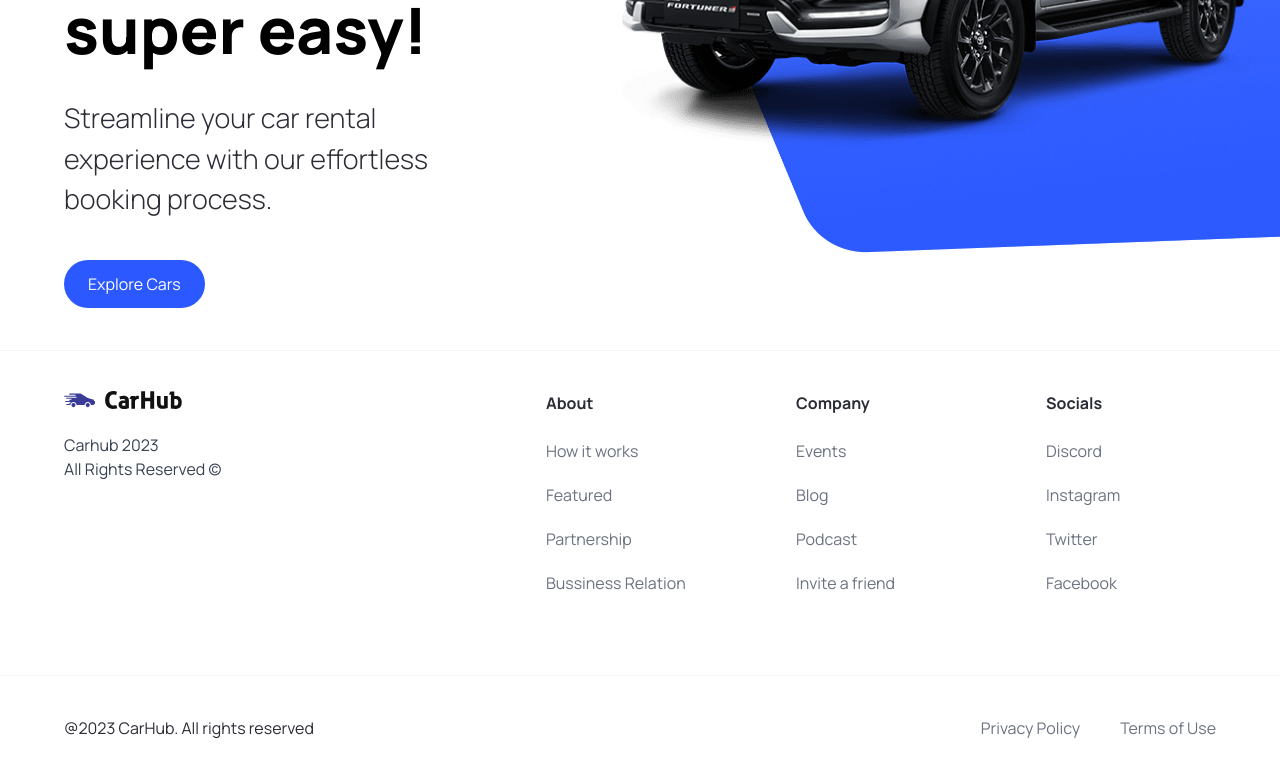
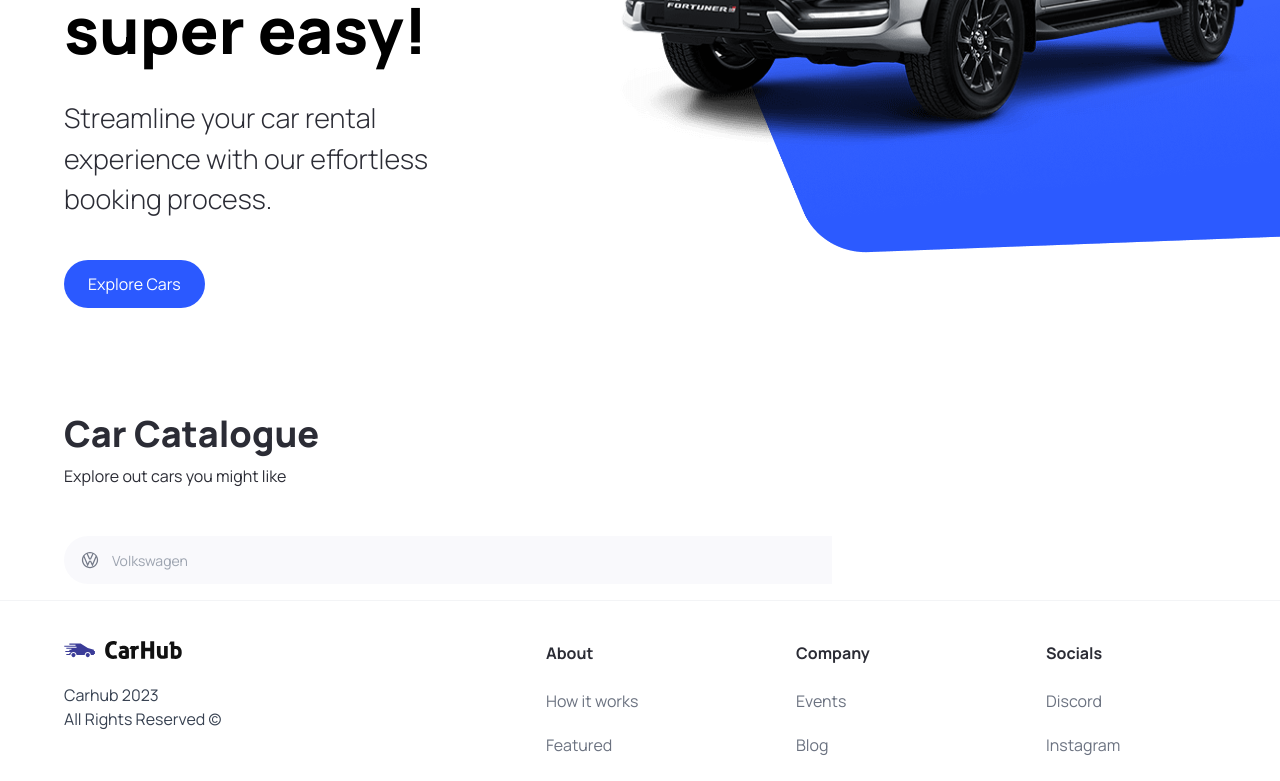
Before and after one commit to agmkowalczyk/nextjs-car-showcase, a Next.js app: page / in a window 1280 px wide. Shown: the part 450-1231 px from the top of the page. Built offline with nearby package versions, Linux system fonts and the light colour scheme.

Commit message:
SearchManufacturer

```diff
--- a/app/page.tsx
+++ b/app/page.tsx
@@ -1,9 +1,23 @@
-import { Hero } from '@/components'
+import { Hero, SearchBar } from '@/components'
+import { fuels, yearsOfProduction } from '@/contants'
 
 const Home = () => {
   return (
     <main className='overflow-hidden'>
       <Hero />
+
+      <div className='mt-12 padding-x padding-y max-width' id='discover'>
+        <div className='home__text-container'>
+          <h1 className='text-4xl font-extrabold'>Car Catalogue</h1>
+          <p>Explore out cars you might like</p>
+        </div>
+
+        <div className='home__filters'>
+          <SearchBar />
+
+
+        </div>
+      </div>
     </main>
   )
 }
--- /dev/null
+++ b/components/SearchBar.tsx
@@ -0,0 +1,24 @@
+'use client'
+
+import { useState } from 'react'
+import { SearchManufacturer } from './'
+
+const SearchBar = () => {
+  const [manufacturer, setManufacturer] = useState('')
+
+  const handleSearch = () => { }
+
+  return (
+    <form className='searchbar' onSubmit={handleSearch}>
+      <div className='searchbar__item'>
+        <SearchManufacturer
+          manufacturer={manufacturer}
+          setManufacturer={setManufacturer}
+        />
+
+      </div>
+    </form>
+  )
+}
+
+export default SearchBar
--- /dev/null
+++ b/components/SearchManufacturer.tsx
@@ -0,0 +1,96 @@
+'use client'
+
+import { useState, Fragment } from 'react'
+import { Combobox, Transition } from '@headlessui/react'
+import Image from 'next/image'
+
+import { SearchManufaturerProps } from '@/types'
+import { manufacturers } from '@/contants'
+
+const toLower = (item: string) => item.toLowerCase().replace(/\s+/g, '')
+
+const SearchManufacturer = ({
+  manufacturer,
+  setManufacturer,
+}: SearchManufaturerProps) => {
+  const [query, setQuery] = useState('')
+
+  const filteredManufacturers =
+    query === ''
+      ? manufacturers
+      : manufacturers.filter((item) => toLower(item).includes(toLower(query)))
+
+  return (
+    <div className='search-manufacturer'>
+      <Combobox value={manufacturer} onChange={setManufacturer}>
+        <div className='relative w-full'>
+          <Combobox.Button className='absolute top-[14px]'>
+            <Image
+              src='/car-logo.svg'
+              width={20}
+              height={20}
+              className='ml-4'
+              alt='Car logo'
+            />
+          </Combobox.Button>
+
+          <Combobox.Input
+            className='search-manufacturer__input'
+            placeholder='Volkswagen'
+            displayValue={(manufacturer: string) => manufacturer}
+            onChange={(e) => setQuery(e.target.value)}
+          />
+
+          <Transition
+            as={Fragment}
+            leave='transition ease-in duration-100'
+            leaveFrom='opacity-100'
+            leaveTo='opacity-0'
+            afterLeave={() => setQuery('')}
+          >
+            <Combobox.Options>
+              {filteredManufacturers.length === 0 && query !== '' ? (
+                <div className='relative cursor-default select-none px-4 py-2 text-gray-700'>
+                  Nothing found.
+                </div>
+              ) : (
+                filteredManufacturers.map((item) => (
+                  <Combobox.Option
+                    key={item}
+                    className={({ active }) =>
+                      `relative search-manufacturer__option ${
+                        active ? 'bg-primary-blue text-white' : 'text-gray-900'
+                      }`
+                    }
+                    value={item}
+                  >
+                    {({ selected, active }) => (
+                      <>
+                        <span
+                          className={`block truncate ${
+                            selected ? 'font-medium' : 'font-normal'
+                          }`}
+                        >
+                          {item}
+                        </span>
+                        {selected ? (
+                          <span
+                            className={`absolute inset-y-0 left-0 flex items-center pl-3 ${
+                              active ? 'text-white' : 'text-teal-600'
+                            }`}
+                          ></span>
+                        ) : null}
+                      </>
+                    )}
+                  </Combobox.Option>
+                ))
+              )}
+            </Combobox.Options>
+          </Transition>
+        </div>
+      </Combobox>
+    </div>
+  )
+}
+
+export default SearchManufacturer
--- a/components/index.ts
+++ b/components/index.ts
@@ -3,4 +3,7 @@
 import Navbar from './Navbar'
 import Footer from './Footer'
 
-export { Hero, CustomButton, Navbar, Footer }
+import SearchBar from './SearchBar'
+import SearchManufacturer from './SearchManufacturer'
+
+export { Hero, CustomButton, Navbar, Footer, SearchBar, SearchManufacturer }
--- a/types/index.ts
+++ b/types/index.ts
@@ -6,3 +6,8 @@
   handleClick?: MouseEventHandler<HTMLButtonElement>
   btnType?: 'button' | 'submit'
 }
+
+export interface SearchManufaturerProps {
+  manufacturer: string
+  setManufacturer: (manufacturer: string) => void
+}
```
Also changed, not shown: package.json (+5 -4 lines), 1 other file (tests, documents, lock files or other folders).
